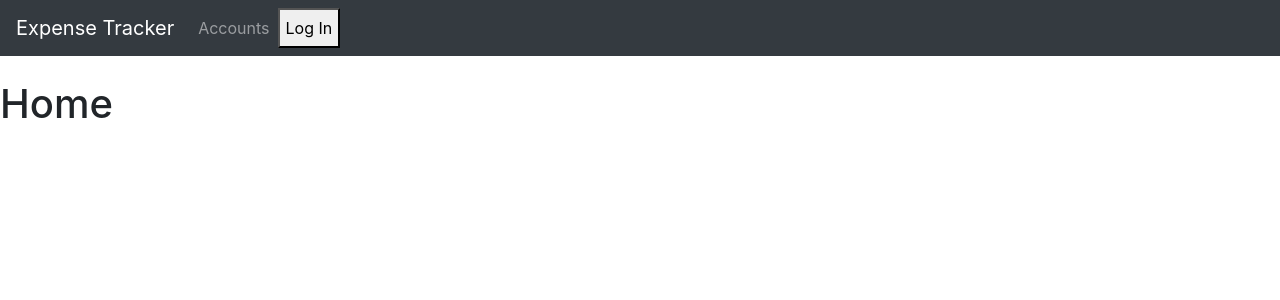
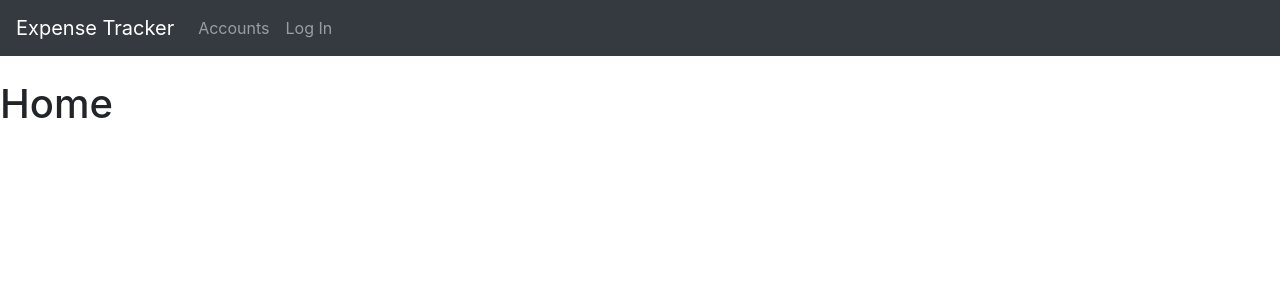
Before and after one commit to leonard1on/expense_tracker, a React (Create React App) app in the folder frontend/: page / in a window 1280 px wide. Shown: the top 300 px of the page. Built offline with nearby package versions, Linux system fonts and the light colour scheme.

Commit message:
Login and logout buttons css

```diff
--- a/frontend/src/Components/LoginButton.js
+++ b/frontend/src/Components/LoginButton.js
@@ -1,10 +1,19 @@
 import React from "react";
+import { Button } from "reactstrap";
 import { useAuth0 } from "@auth0/auth0-react";
 
 const LoginButton = () => {
   const { loginWithRedirect } = useAuth0();
 
-  return <button onClick={() => loginWithRedirect()}>Log In</button>;
+  return (
+    <Button
+      className="nav-link"
+      style={{ background: "none", border: "none" }}
+      onClick={() => loginWithRedirect()}
+    >
+      Log In
+    </Button>
+  );
 };
 
 export default LoginButton;
--- a/frontend/src/Components/LogoutButton.js
+++ b/frontend/src/Components/LogoutButton.js
@@ -1,13 +1,17 @@
 import React from "react";
 import { useAuth0 } from "@auth0/auth0-react";
+import { Button } from "reactstrap";
 
 const LogoutButton = () => {
   const { logout } = useAuth0();
 
   return (
-    <button onClick={() => logout({ returnTo: window.location.origin })}>
+    <Button
+      className="nav-link"
+      onClick={() => logout({ returnTo: window.location.origin })}
+    >
       Log Out
-    </button>
+    </Button>
   );
 };
 
--- a/frontend/src/Components/Navbar.js
+++ b/frontend/src/Components/Navbar.js
@@ -21,9 +21,13 @@ const NavBar = (props) => {
           {isLoading ? (
             <Spinner color="primary" />
           ) : isAuthenticated ? (
-            <LogoutButton />
+            <NavItem>
+              <LogoutButton />
+            </NavItem>
           ) : (
-            <LoginButton />
+            <NavItem>
+              <LoginButton />
+            </NavItem>
           )}
         </Nav>
       </Navbar>
```
